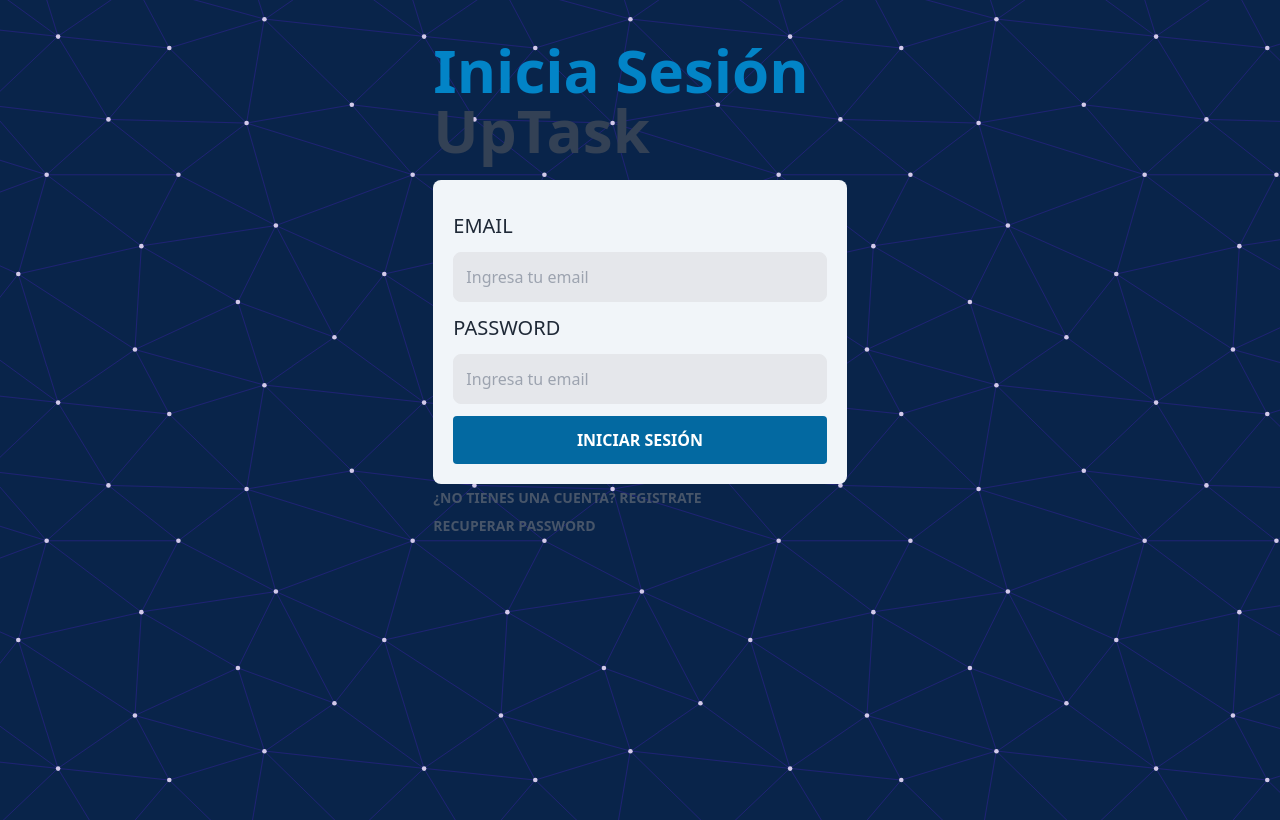
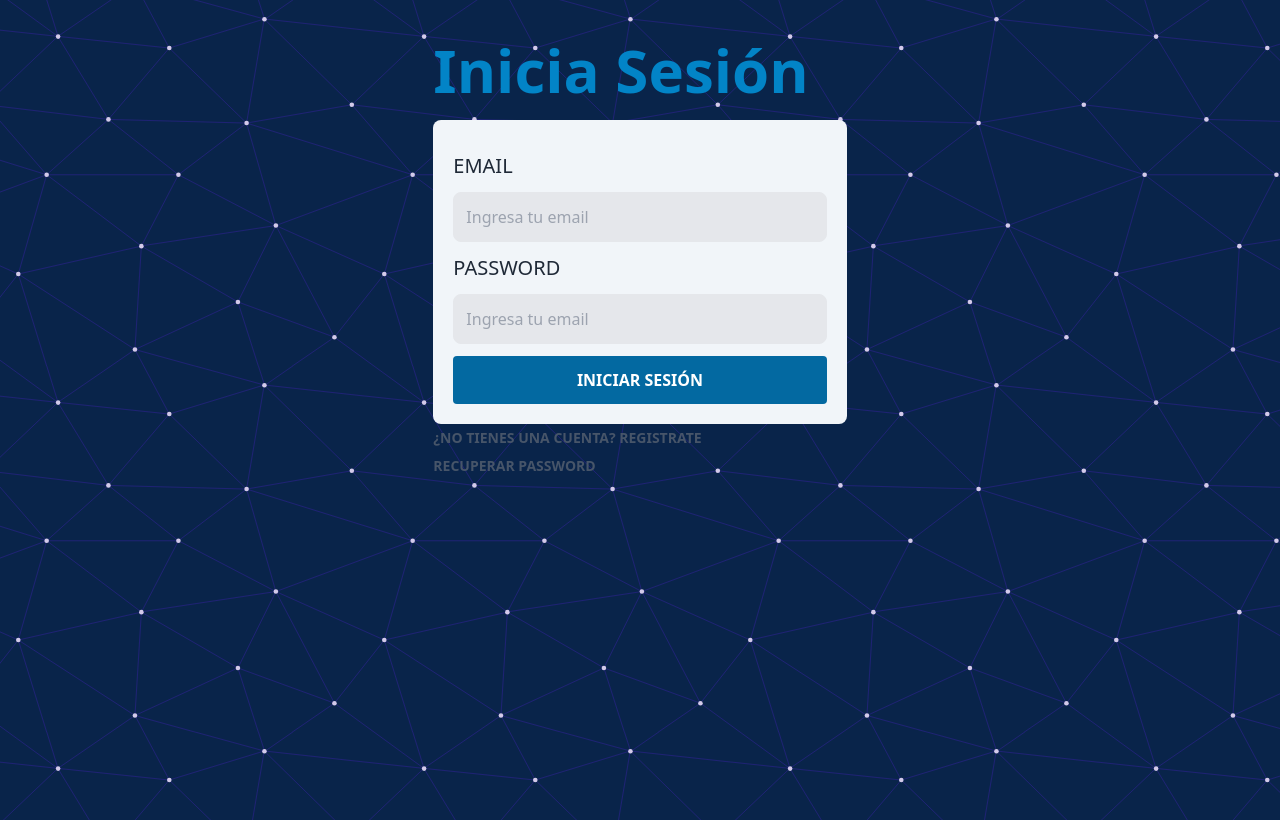
Before and after one commit to AnthonyBK9/Task_MERN_frontend, a React (Vite) app: page / in a window 1280 px wide. Built offline with nearby package versions, Linux system fonts and the light colour scheme; no server answers.

Commit message:
Update Login.jsx

```diff
--- a/src/pages/Login.jsx
+++ b/src/pages/Login.jsx
@@ -42,7 +42,7 @@
   return (
     <>
         <h1 className="text-sky-600 font-black text-6xl">
-            Inicia Sesión <span className="text-slate-700">UpTask</span>
+            Inicia Sesión <span className="text-slate-700"></span>
         </h1>
         {
             msg && <Alert alert={alert} />
```
